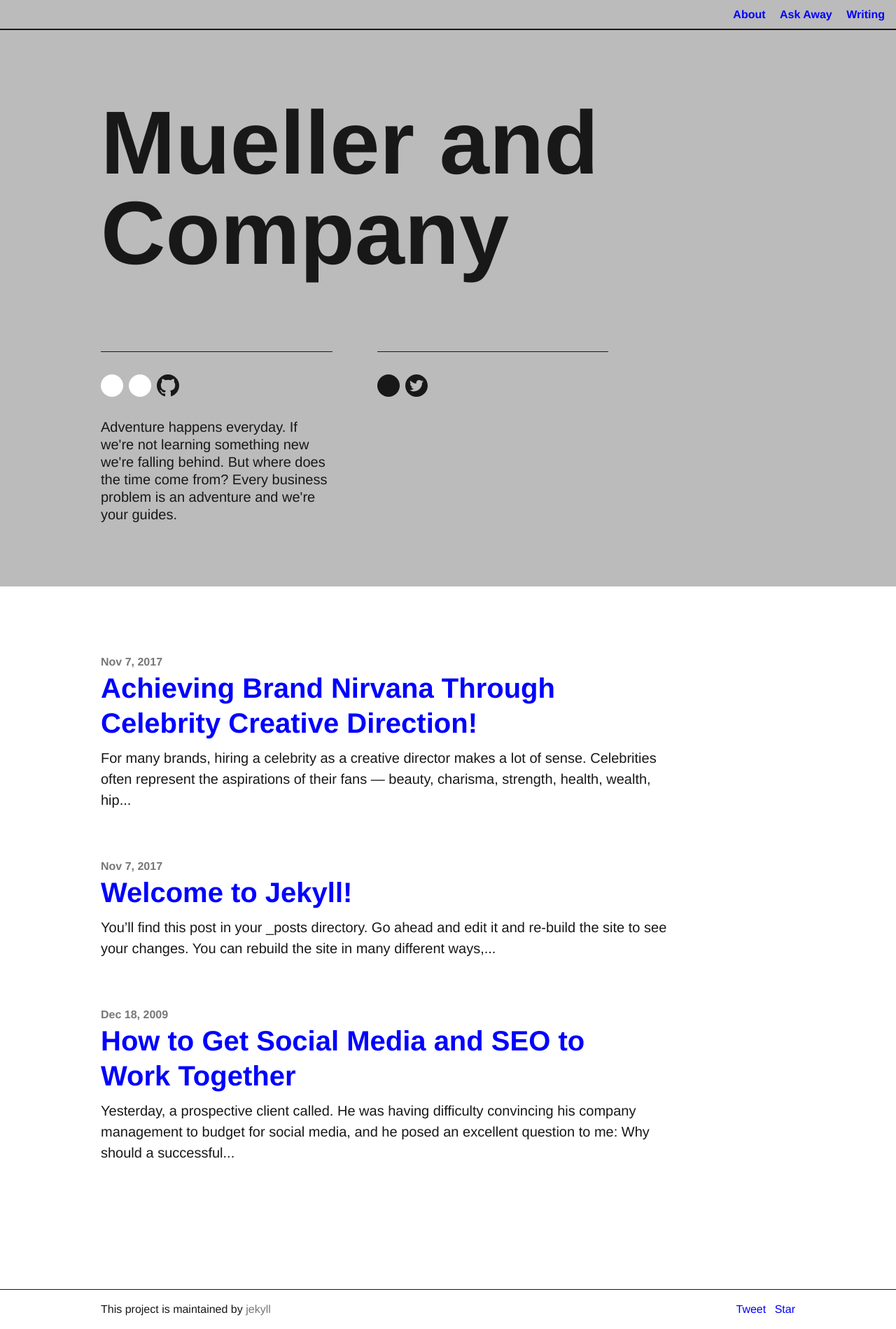
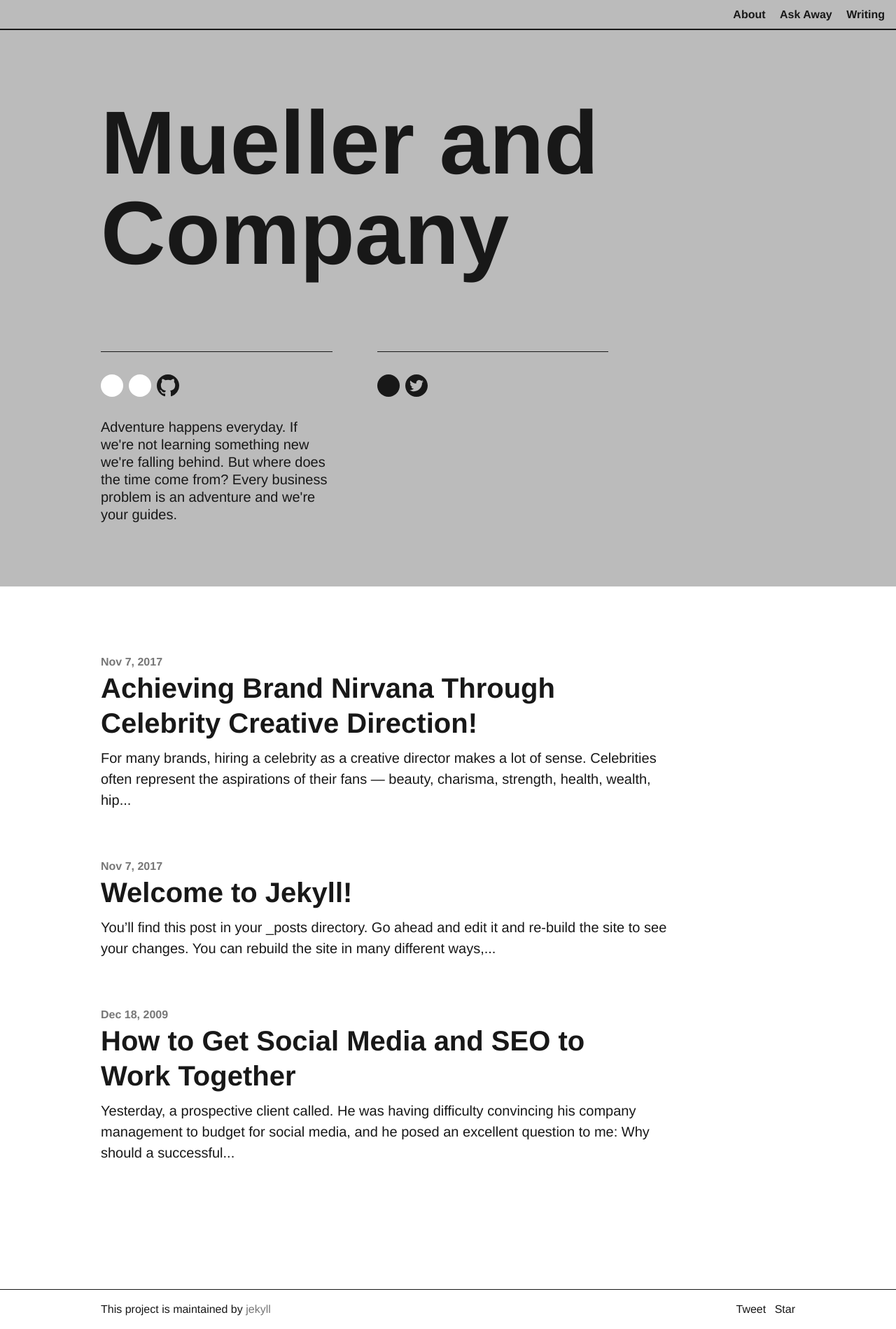
Before and after one commit to Andrewmueller/AM_swiss, a Jekyll site: the page built from index.md, in a window 1280 px wide. Shown: the whole page at 70% size. Built offline with Jekyll 4.4.1, drawn with Linux system fonts in a browser that asks for light colours; comment, search, counter and statistics services are not loaded.

Commit message:
change link color back to "inherit"

```diff
--- a/_sass/_base.scss
+++ b/_sass/_base.scss
@@ -53,7 +53,7 @@ h5, .h5 { font-size: $h5-size; }
 h6, .h6 { font-size: $h6-size; text-transform: uppercase; letter-spacing: 0.02em; }
 
 a {
-  color: blue;
+  color: inherit;
   text-decoration: none;
 }
 
```
